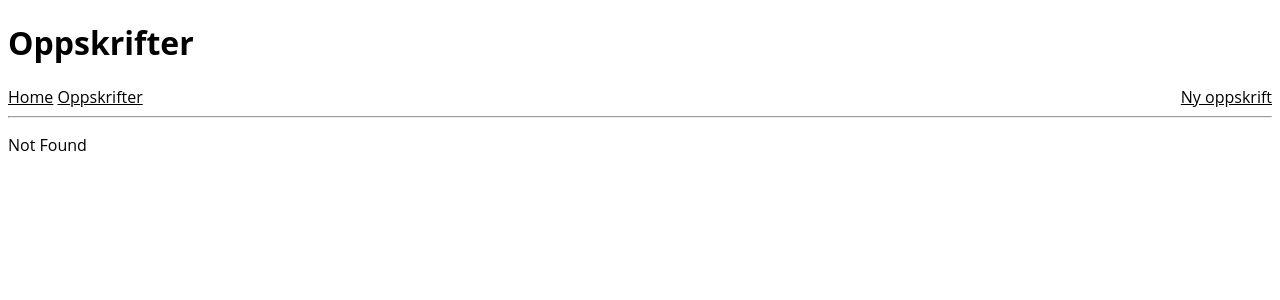
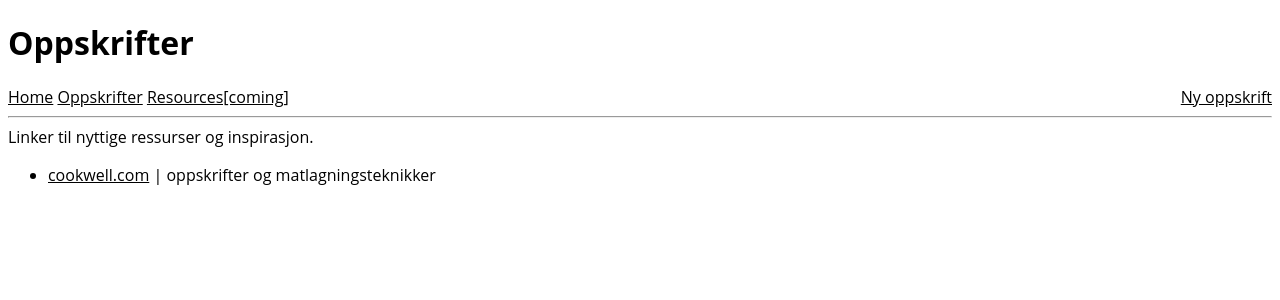
Before and after one commit to sandcomputas/data-driven-dinner, a React app in the folder food-web/: page /resources in a window 1280 px wide. Before the commit this address had no page. Shown: the top 300 px of the page. Built offline with nearby package versions, Linux system fonts and the light colour scheme; the HTML template or start-up script is replaced by a standard one.

Commit message:
added a new endpoint for resources and inspiration

```diff
--- a/food-web/src/routeTree.gen.ts
+++ b/food-web/src/routeTree.gen.ts
@@ -12,6 +12,7 @@
 
 import { Route as rootRoute } from './routes/__root'
 import { Route as IndexImport } from './routes/index'
+import { Route as ResourcesIndexImport } from './routes/resources/index'
 import { Route as RecipesIndexImport } from './routes/recipes/index'
 import { Route as NewRecipeIndexImport } from './routes/newRecipe/index'
 import { Route as RecipesRecipeIdIndexImport } from './routes/recipes/$recipeId/index'
@@ -21,6 +22,12 @@ import { Route as RecipesRecipeIdIndexImport } from './routes/recipes/$recipeId/
 const IndexRoute = IndexImport.update({
   id: '/',
   path: '/',
+  getParentRoute: () => rootRoute,
+} as any)
+
+const ResourcesIndexRoute = ResourcesIndexImport.update({
+  id: '/resources/',
+  path: '/resources/',
   getParentRoute: () => rootRoute,
 } as any)
 
@@ -67,6 +74,13 @@ declare module '@tanstack/react-router' {
       preLoaderRoute: typeof RecipesIndexImport
       parentRoute: typeof rootRoute
     }
+    '/resources/': {
+      id: '/resources/'
+      path: '/resources'
+      fullPath: '/resources'
+      preLoaderRoute: typeof ResourcesIndexImport
+      parentRoute: typeof rootRoute
+    }
     '/recipes/$recipeId/': {
       id: '/recipes/$recipeId/'
       path: '/recipes/$recipeId'
@@ -83,6 +97,7 @@ export interface FileRoutesByFullPath {
   '/': typeof IndexRoute
   '/newRecipe': typeof NewRecipeIndexRoute
   '/recipes': typeof RecipesIndexRoute
+  '/resources': typeof ResourcesIndexRoute
   '/recipes/$recipeId': typeof RecipesRecipeIdIndexRoute
 }
 
@@ -90,6 +105,7 @@ export interface FileRoutesByTo {
   '/': typeof IndexRoute
   '/newRecipe': typeof NewRecipeIndexRoute
   '/recipes': typeof RecipesIndexRoute
+  '/resources': typeof ResourcesIndexRoute
   '/recipes/$recipeId': typeof RecipesRecipeIdIndexRoute
 }
 
@@ -98,15 +114,27 @@ export interface FileRoutesById {
   '/': typeof IndexRoute
   '/newRecipe/': typeof NewRecipeIndexRoute
   '/recipes/': typeof RecipesIndexRoute
+  '/resources/': typeof ResourcesIndexRoute
   '/recipes/$recipeId/': typeof RecipesRecipeIdIndexRoute
 }
 
 export interface FileRouteTypes {
   fileRoutesByFullPath: FileRoutesByFullPath
-  fullPaths: '/' | '/newRecipe' | '/recipes' | '/recipes/$recipeId'
+  fullPaths:
+    | '/'
+    | '/newRecipe'
+    | '/recipes'
+    | '/resources'
+    | '/recipes/$recipeId'
   fileRoutesByTo: FileRoutesByTo
-  to: '/' | '/newRecipe' | '/recipes' | '/recipes/$recipeId'
-  id: '__root__' | '/' | '/newRecipe/' | '/recipes/' | '/recipes/$recipeId/'
+  to: '/' | '/newRecipe' | '/recipes' | '/resources' | '/recipes/$recipeId'
+  id:
+    | '__root__'
+    | '/'
+    | '/newRecipe/'
+    | '/recipes/'
+    | '/resources/'
+    | '/recipes/$recipeId/'
   fileRoutesById: FileRoutesById
 }
 
@@ -114,6 +142,7 @@ export interface RootRouteChildren {
   IndexRoute: typeof IndexRoute
   NewRecipeIndexRoute: typeof NewRecipeIndexRoute
   RecipesIndexRoute: typeof RecipesIndexRoute
+  ResourcesIndexRoute: typeof ResourcesIndexRoute
   RecipesRecipeIdIndexRoute: typeof RecipesRecipeIdIndexRoute
 }
 
@@ -121,6 +150,7 @@ const rootRouteChildren: RootRouteChildren = {
   IndexRoute: IndexRoute,
   NewRecipeIndexRoute: NewRecipeIndexRoute,
   RecipesIndexRoute: RecipesIndexRoute,
+  ResourcesIndexRoute: ResourcesIndexRoute,
   RecipesRecipeIdIndexRoute: RecipesRecipeIdIndexRoute,
 }
 
@@ -137,6 +167,7 @@ export const routeTree = rootRoute
         "/",
         "/newRecipe/",
         "/recipes/",
+        "/resources/",
         "/recipes/$recipeId/"
       ]
     },
@@ -149,6 +180,9 @@ export const routeTree = rootRoute
     "/recipes/": {
       "filePath": "recipes/index.tsx"
     },
+    "/resources/": {
+      "filePath": "resources/index.tsx"
+    },
     "/recipes/$recipeId/": {
       "filePath": "recipes/$recipeId/index.tsx"
     }
--- a/food-web/src/routes/__root.tsx
+++ b/food-web/src/routes/__root.tsx
@@ -15,7 +15,8 @@ function RootComponent() {
             <div className={styles["header-row-container"]}>
                 <div className={styles["leftItems"]}>
                     <Link to="/">Home</Link>{' '}
-                    <Link to="/recipes">Oppskrifter</Link>
+                    <Link to="/recipes">Oppskrifter</Link>{' '}
+                    <Link to="/resources">Resources[coming]</Link>
                 </div>
                 <div className={styles["rightItems"]}>
                     <Link to="/newRecipe">Ny oppskrift</Link>
--- /dev/null
+++ b/food-web/src/routes/resources/index.tsx
@@ -0,0 +1,26 @@
+import {createFileRoute} from '@tanstack/react-router'
+
+export const Route = createFileRoute('/resources/')({
+    component: RouteComponent,
+})
+
+function RouteComponent() {
+    return (
+        <div>
+            Linker til nyttige ressurser og inspirasjon.
+            <br/>
+            <ul>
+                <li>
+                    <a
+                        href="https://cookwell.com"
+                        target="_blank" rel="noreferrer noopener"
+                    >
+                        cookwell.com
+                    </a>
+                    {' '} | oppskrifter og matlagningsteknikker
+                </li>
+            </ul>
+        </div>
+
+    )
+}
```
